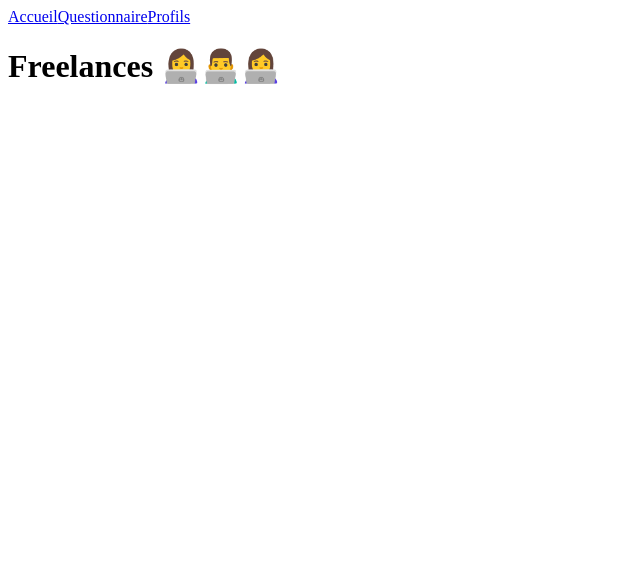
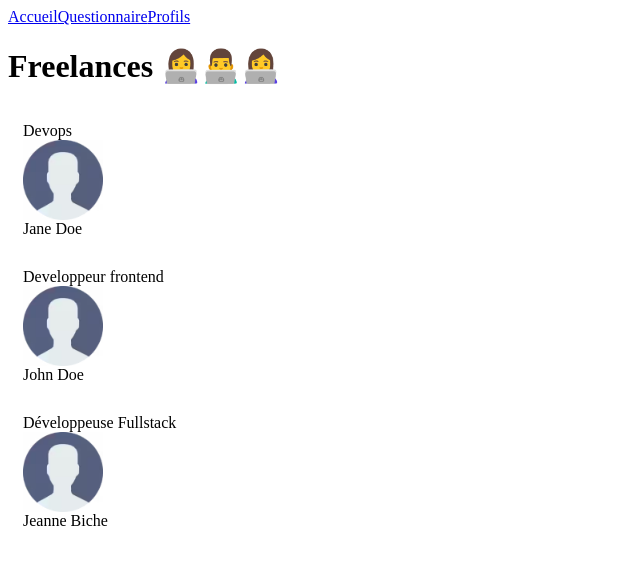
Before and after one commit to KEVIN-BRET/shiny-agency, a React (Create React App) app: page /freelances in a window 1280 px wide. Shown: the top 564 px of the page, without its empty margins (0-640 px from the left). Built offline with nearby package versions, Linux system fonts and the light colour scheme.

Commit message:
Exercice PropTypes terminé avec succes !

```diff
--- a/package.json
+++ b/package.json
@@ -6,6 +6,7 @@
     "@testing-library/jest-dom": "^5.17.0",
     "@testing-library/react": "^13.4.0",
     "@testing-library/user-event": "^13.5.0",
+    "prop-types": "^15.8.1",
     "react": "^18.2.0",
     "react-dom": "^18.2.0",
     "react-router-dom": "6.10.0",
--- /dev/null
+++ b/src/components/Card/index.jsx
@@ -0,0 +1,26 @@
+import PropTypes from 'prop-types'
+import DefaultPicture from '../../assets/profile.png'
+
+function Card({ label, title, picture }) {
+  return (
+    <div style={{ display: 'flex', flexDirection: 'column', padding: 15 }}>
+      <span>{label}</span>
+      <img src={picture} alt="freelance" height={80} width={80} />
+      <span>{title}</span>
+    </div>
+  )
+}
+
+Card.propTypes = {
+  label: PropTypes.string.isRequired,
+  title: PropTypes.string.isRequired,
+  picture: PropTypes.string.isRequired,
+}
+
+Card.defaultProps = {
+  title: '',
+  label: '',
+  picture: DefaultPicture,
+}
+
+export default Card
--- a/src/pages/Freelances/index.jsx
+++ b/src/pages/Freelances/index.jsx
@@ -1,9 +1,37 @@
+import DefaultPicture from '../../assets/profile.png'
+import Card from '../../components/Card'
+
+const freelanceProfiles = [
+  {
+    name: 'Jane Doe',
+    jobTitle: 'Devops',
+    picture: DefaultPicture,
+  },
+  {
+    name: 'John Doe',
+    jobTitle: 'Developpeur frontend',
+    picture: DefaultPicture,
+  },
+  {
+    name: 'Jeanne Biche',
+    jobTitle: 'Développeuse Fullstack',
+    picture: DefaultPicture,
+  },
+]
+
 function Freelances() {
   return (
     <div>
       <h1>Freelances 👩‍💻👨‍💻👩‍💻</h1>
+      {freelanceProfiles.map((profile, index) => (
+        <Card
+          key={`${profile.name}-${index}`}
+          label={profile.jobTitle}
+          title={profile.name}
+          picture={profile.picture}
+        />
+      ))}
     </div>
   )
 }
-
 export default Freelances
```
Also changed, not shown: src/assets/profile.png (added).
